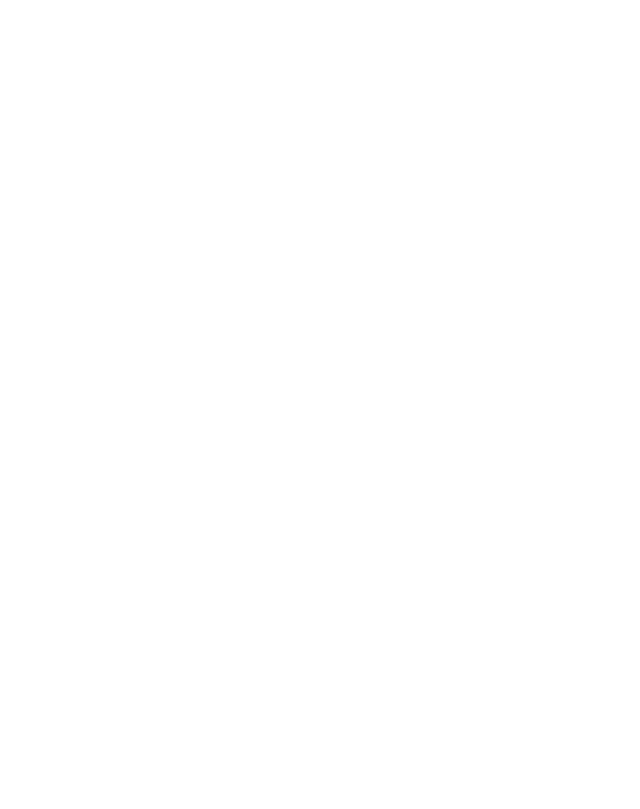
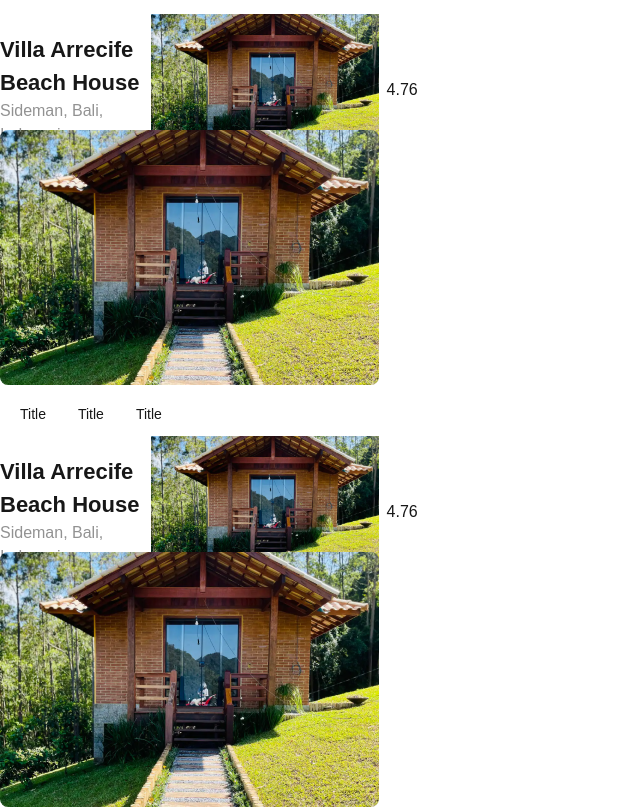
Before and after one commit to DarioDidi/alx-project-0x00-setup, a Next.js app in the folder alx-project-0x00/: page /landing in a window 1280 px wide. Shown: the part 320-1129 px from the top of the page, without its empty margins (0-640 px from the left). Before the commit the page ends 800 px from the top, so only its background shows below. Built offline with nearby package versions, Linux system fonts and the light colour scheme.

Commit message:
render Card in landing page

```diff
--- a/alx-project-0x00/components/Card.tsx
+++ b/alx-project-0x00/components/Card.tsx
@@ -1,6 +1,6 @@
 import Image from "next/image"
-import HOUSE_IMAGE from "@/public/assets/house.png"
-import STAR_IMAGE from "@/public/assets/star.png"
+import HOUSE_IMAGE from "@/public/assets/images/house.png"
+import STAR_IMAGE from "@/public/assets/images/house.png"
 import React from "react"
 import Pill from "./Pill"
 
--- a/alx-project-0x00/pages/landing.tsx
+++ b/alx-project-0x00/pages/landing.tsx
@@ -1,7 +1,12 @@
+import Card from "@/components/Card";
+
 const Landing: React.FC = () => {
   return (
     <div>
       <h1 className="text-xl font-extralight">Landing Page</h1>
+      <Card />
+      <Card />
+      <Card />
     </div>
   )
 }
```
Also changed, not shown: alx-project-0x00/package.json (+6 -6 lines), 1 other file (tests, documents, lock files or other folders).
